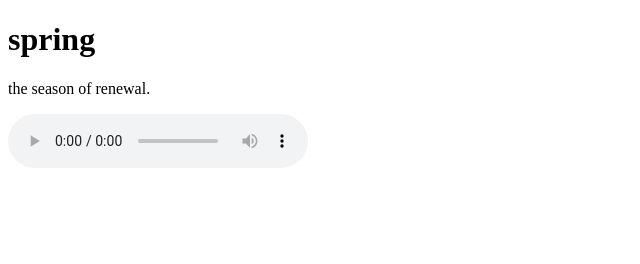
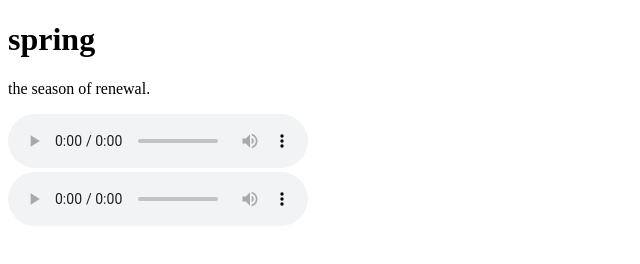
Before and after one commit to aprilhull/spring, a plain HTML site: page index.html in a window 1280 px wide. Shown: the whole page, without its empty margins (0-640 px from the left). Drawn offline with Linux system fonts and the light colour scheme.

Commit message:
Update index.html

```diff
--- a/index.html
+++ b/index.html
@@ -7,7 +7,14 @@
     <div>
       <audio controls>
         <source src="poem.mp3" type="audio/mpeg">
-        Your brower does not support the audio tag.
+        Your browser does not support the audio tag.
+      </audio>
+    </div>
+
+    <div>
+      <audio controls>
+        <source src="PodcastPilot.mp3" type="audio/mpeg">
+        Your browser does not support the audio tag.
       </audio>
     </div>
 
```
